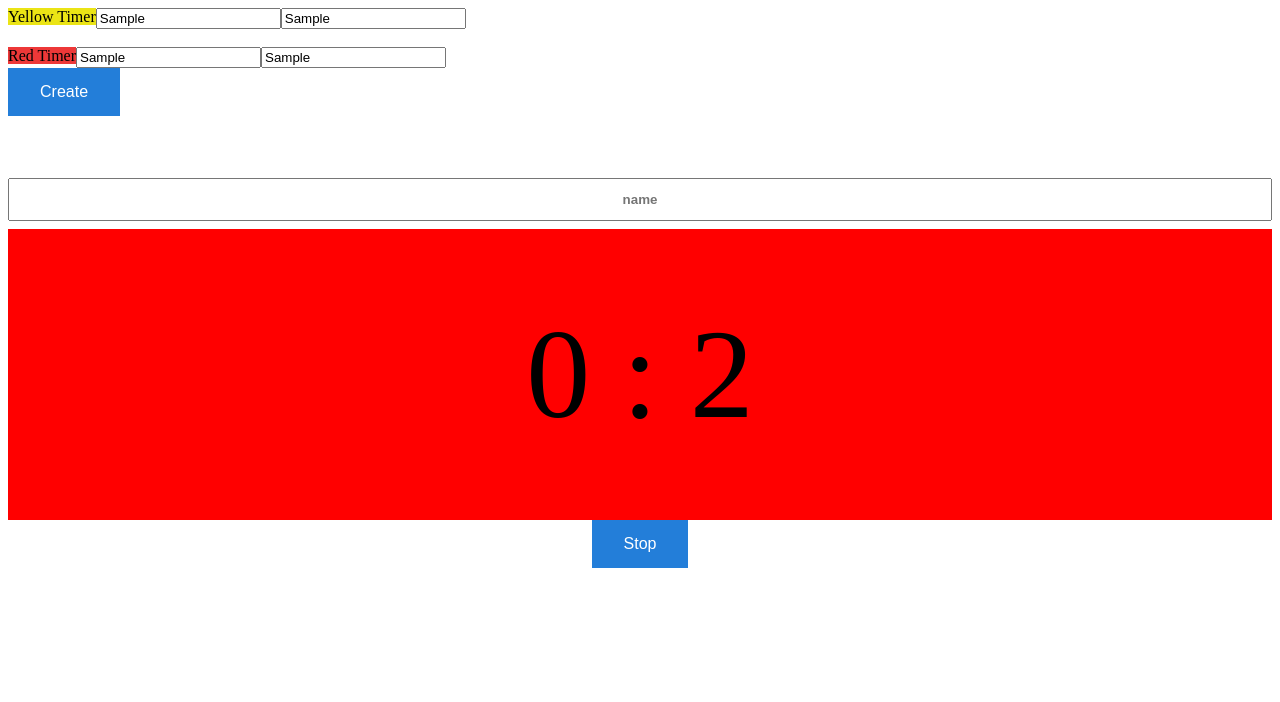
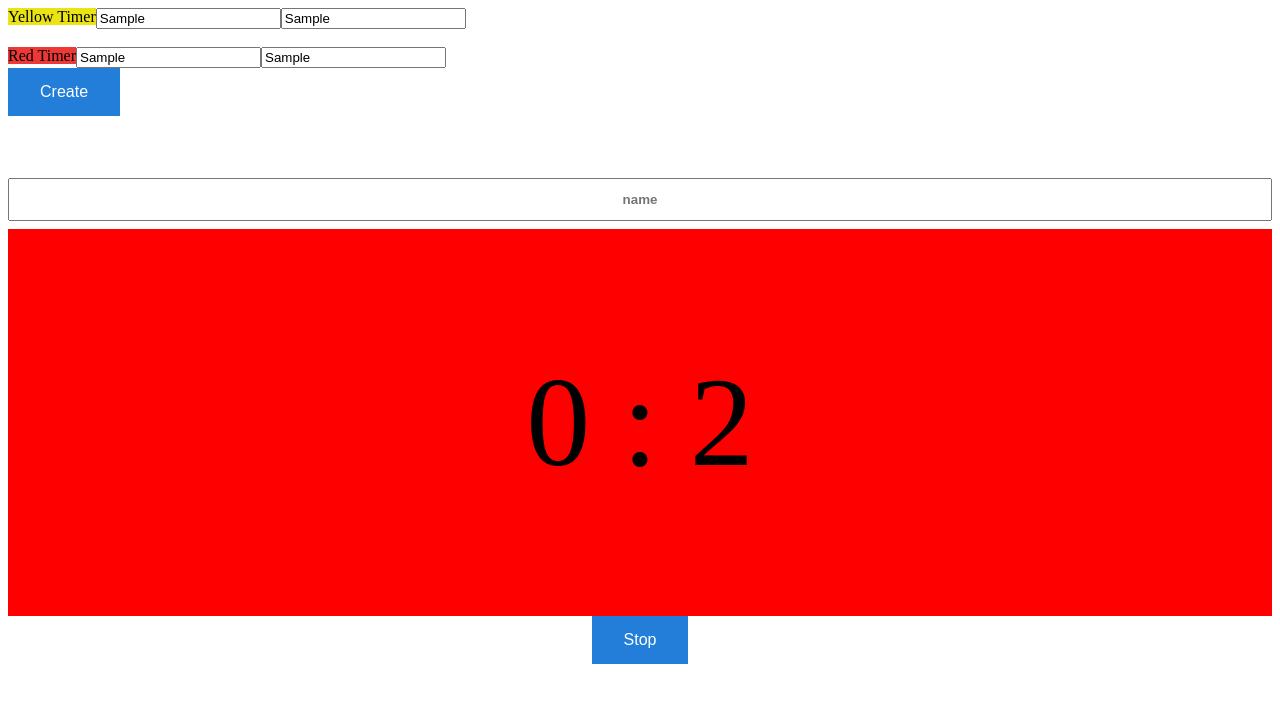
Before and after one commit to vicg34/tm, a plain HTML site: page index.html in a window 1280 px wide. Both pictures are taken after typing "Sample", "Sample", "Sample", "Sample" into the empty fields and a click on the button "Create". Drawn offline with Linux system fonts and the light colour scheme.

Commit message:
Update index.html

```diff
--- a/index.html
+++ b/index.html
@@ -10,8 +10,8 @@
     .colorDiv{
       background-color: green;
       text-align: center;
-      padding-top: 9vh;
-      padding-bottom: 9vh;
+      padding-top: 15vh;
+      padding-bottom: 15vh;
     }
     .inputName{
       width: 100%;
```
